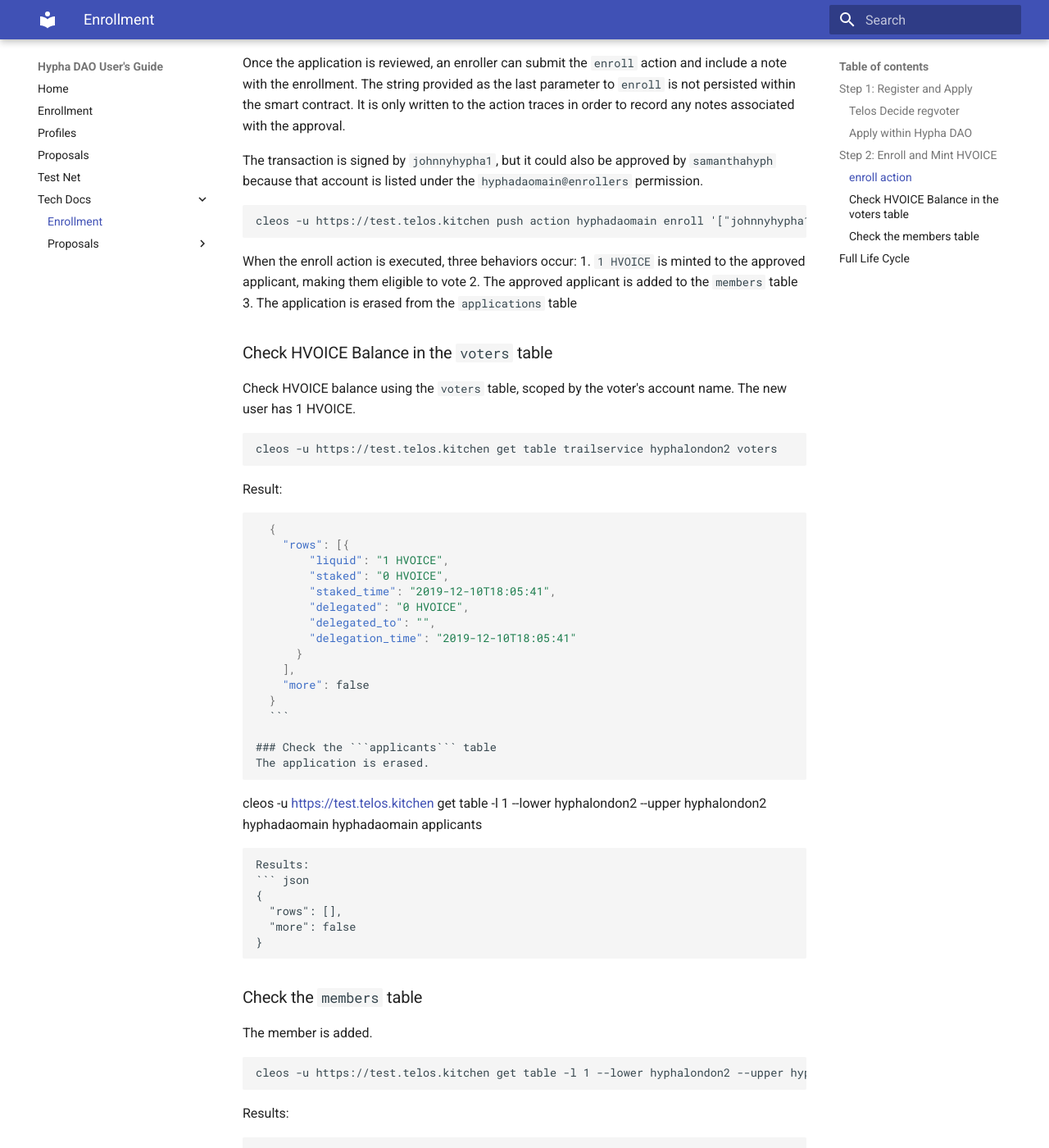
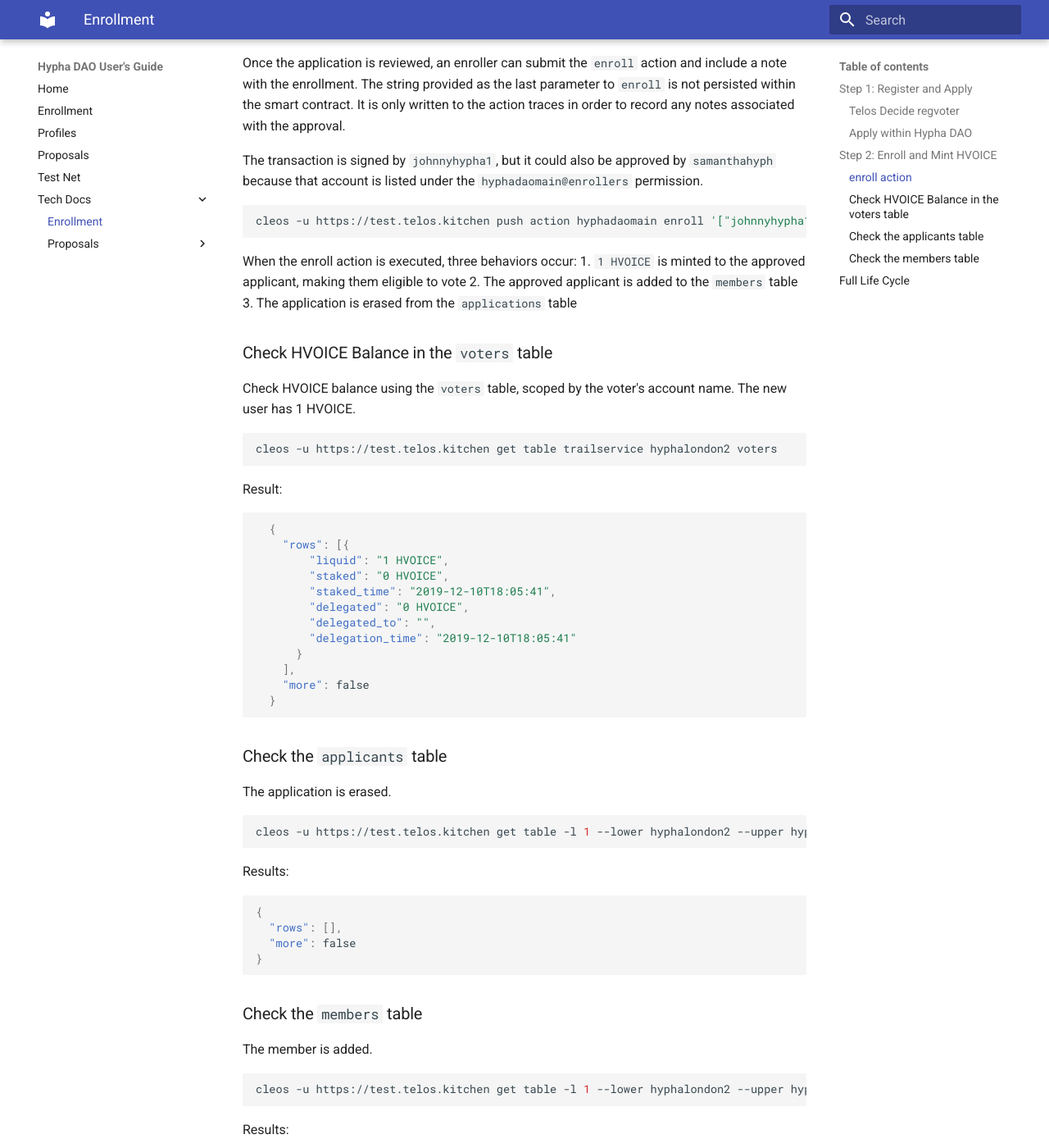
Before and after one commit to hypha-dao/dao-tech-docs, an MkDocs documentation site: the page built from docs/tech-docs/enrollment.md, in a window 1280 px wide and 1400 px high, scrolled down 2102 px. Shown: the whole window at 82% size. Built offline with MkDocs 1.6.1 and Material for MkDocs 9.7.7, drawn with Linux system fonts in a browser that asks for light colours; some of the changed text lies outside the part shown.

````diff
--- a/docs/tech-docs/enrollment.md
+++ b/docs/tech-docs/enrollment.md
@@ -1,8 +1,8 @@
 
 ## Step 1: Register and Apply
 There are two actions that require approval from the applicant:
-- ```regvoter``` on Telos Decide, and
-- ```apply``` on ```hyphadaomain```.
+*   ```regvoter``` on Telos Decide, and
+*   ```apply``` on ```hyphadaomain```.
 
 ### Telos Decide ```regvoter```
 To register a user for Hypha DAO, the user must sign a transaction to ```regvoter```.
@@ -75,7 +75,7 @@ Once the application is reviewed, an enroller can submit the ```enroll``` action
 
 The transaction is signed by ```johnnyhypha1```, but it could also be approved by ```samanthahyph``` because that account is listed under the ```hyphadaomain@enrollers``` permission.
 
-```
+``` bash
 cleos -u https://test.telos.kitchen push action hyphadaomain enroll '["johnnyhypha1", "hyphalondon2", "Debbie confirmed she made this referral"]' -p johnnyhypha1
 ```
 
@@ -105,11 +105,11 @@ Result:
     ],
     "more": false
   }
-  ```
+```
 
 ### Check the ```applicants``` table
 The application is erased.
-```
+``` bash
 cleos -u https://test.telos.kitchen get table -l 1 --lower hyphalondon2 --upper hyphalondon2 hyphadaomain hyphadaomain applicants
 ```
 Results:
@@ -122,7 +122,7 @@ Results:
 
 ### Check the ```members``` table
 The member is added.
-```
+``` bash
 cleos -u https://test.telos.kitchen get table -l 1 --lower hyphalondon2 --upper hyphalondon2 hyphadaomain hyphadaomain members
 ```
 Results:
````
Also changed, not shown: docs/tech-docs/proposals.md (+30 -25 lines).
